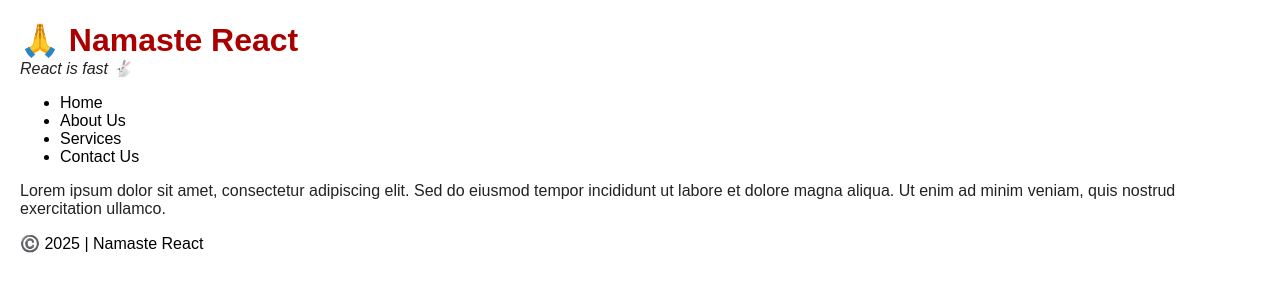
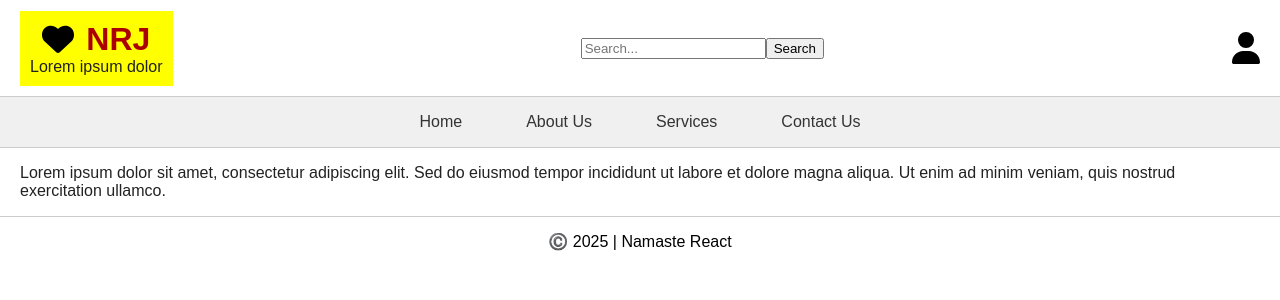
Before and after one commit to nirajvishwakarma1/go-nom-nom, a React (Vite) app: page / in a window 1280 px wide. Shown: the top 300 px of the page. Built offline with nearby package versions, Linux system fonts and the light colour scheme.

Commit message:
episode 3 assignment

```diff
--- a/App.js
+++ b/App.js
@@ -1,5 +1,7 @@
 import React from "react";
 import ReactDOM from "react-dom/client";
+import { FontAwesomeIcon } from "@fortawesome/react-fontawesome";
+import { faUser, faHeart } from "@fortawesome/free-solid-svg-icons";
 
 // 👉 React Element
 
@@ -16,19 +18,50 @@ import ReactDOM from "react-dom/client";
 // const jsxHeading = <h1 className="head" tabIndex="1">Namaste React using JSX 🚀</h1>;
 // const jsxHeading = (<h1 className="head" tabIndex="1">Namaste React using JSX 🚀</h1>);
 
-const tech = <span>React</span>;
-const adj = "fast";
+const siteName = <span>NRJ</span>;
+const tagLine = "Lorem ipsum dolor";
 const menuItems = ["Home", "About Us", "Services", "Contact Us"];
+const styleBranding = {
+    backgroundColor: "yellow",
+    padding: "10px"
+};
 
-const branding = (
+const Logo = () => <FontAwesomeIcon icon={faHeart} size="2x" />;
+const Branding = () => (
   <>
-    <h1 tabIndex="1">
-      🙏 Namaste {tech}
-    </h1>
-    <p>
-      {tech} is {adj} 🐇
-    </p>
+    <div className="logo-wrap">
+      <Logo />
+      <h1>{siteName}</h1>
+    </div>
+    <p>{tagLine}</p>
   </>
+);
+
+const Search = () => (
+  <div className="search-wrap">
+    <form action="/search" method="GET">
+      <input type="search" name="q" placeholder="Search..." required />
+      <button type="submit">Search</button>
+    </form>
+  </div>
+);
+
+const UserIcon = () => (
+  <div className="user-wrap">
+    <FontAwesomeIcon icon={faUser} size="2x" />
+  </div>
+);
+
+const Menu = () => (
+  <div className="menu">
+    <ul>
+      {menuItems.map((item) => (
+        <li key={item}>
+          <a href={"#" + item.toLowerCase().replace(" ", "-")}>{item}</a>
+        </li>
+      ))}
+    </ul>
+  </div>
 );
 
 // 👉 React Component
@@ -38,13 +71,15 @@ const branding = (
 // 🟢 Functional Component
 const Header = () => (
   <header className="header" tabIndex="5">
-    <div className="container">
-      <div className="branding">{branding}</div>
-      <ul>
-        {menuItems.map((item) => (
-          <li key={item}>{item}</li>
-        ))}
-      </ul>
+    <div className="container header-top">
+      <div className="branding-wrap" style={styleBranding}>
+        <Branding />
+      </div>
+      <Search />
+      <UserIcon />
+    </div>
+    <div className="container menu-wrap">
+      <Menu />
     </div>
   </header>
 );
@@ -78,4 +113,4 @@ const root = ReactDOM.createRoot(document.getElementById("root"));
 // const app = <MainComponent />
 // root.render(app);
 
-root.render(<MainComponent />)
+root.render(<MainComponent />);
--- a/assets/css/main.css
+++ b/assets/css/main.css
@@ -1,14 +1,73 @@
 body {
-  margin: 0;
-  padding: 0;
-  font-family: Arial;
+    margin: 0;
+    padding: 0;
+    font-family: Arial;
 }
-.container {padding: 0 20px;}
-h1 {color: #a00;}
+
+.container {
+    padding: 0 20px;
+}
+
+h1 {
+    color: #a00;
+}
+
 h2 {
-  font-size: 20px;
-  color: #444;
+    font-size: 20px;
+    color: #444;
 }
-p {color: #222;}
-.branding h1 {margin-bottom: 0;}
-.branding p {margin-top: 0; font-style: italic;}
+
+p {
+    color: #222;
+}
+
+header.header .container.header-top {
+    display: flex;
+    justify-content: space-between;
+    align-items: center;
+    height: 12vh;
+}
+
+.logo-wrap {
+    display: flex;
+    align-items: anchor-center;
+    justify-content: space-evenly;
+}
+
+.branding-wrap h1,
+.branding-wrap p {
+    margin: 0;
+}
+
+.menu ul {
+    display: flex;
+    justify-content: space-around;
+    list-style: none;
+    padding: 0;
+}
+
+.container.menu-wrap {
+    display: flex;
+    justify-content: center;
+    border-top: 1px solid #CCC;
+    border-bottom: 1px solid #CCC;
+    background-color: #F0F0F0;
+}
+
+.menu ul li a {
+    text-decoration: none;
+    color: #333;
+    padding: 16px 32px;
+}
+
+.menu ul li a:hover {
+    background-color: #EEE;
+}
+
+footer.footer {
+    height: 6vh;
+    border-top: 1px solid #CCC;
+    display: flex;
+    align-items: center;
+    justify-content: center;
+}
--- a/package.json
+++ b/package.json
@@ -11,6 +11,9 @@
     "author": "Niraj Vishwakarma",
     "license": "ISC",
     "dependencies": {
+        "@fortawesome/fontawesome-svg-core": "^6.7.2",
+        "@fortawesome/free-solid-svg-icons": "^6.7.2",
+        "@fortawesome/react-fontawesome": "^0.2.2",
         "react": "^19.0.0",
         "react-dom": "^19.0.0"
     },
```
Also changed, not shown: 1 other file (tests, documents, lock files or other folders).
